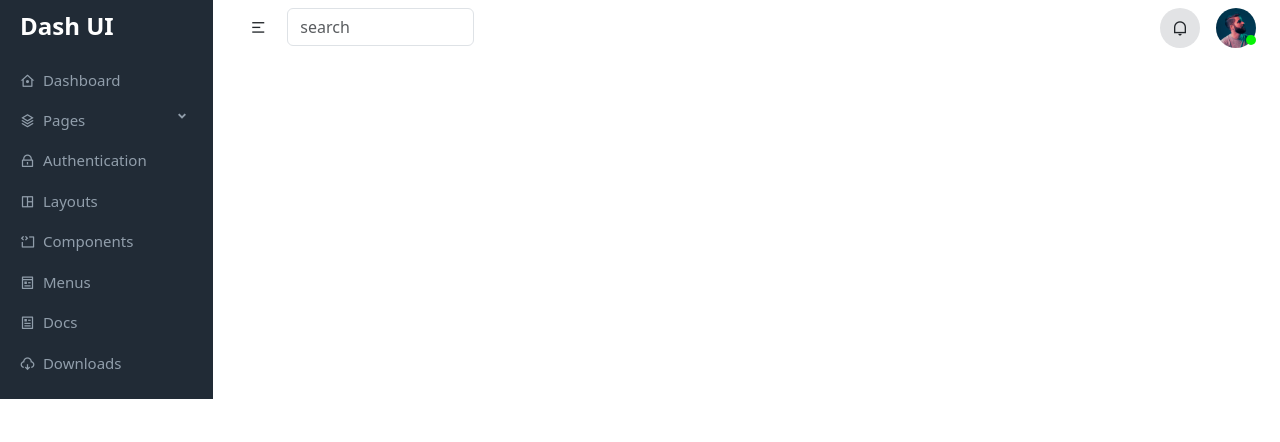
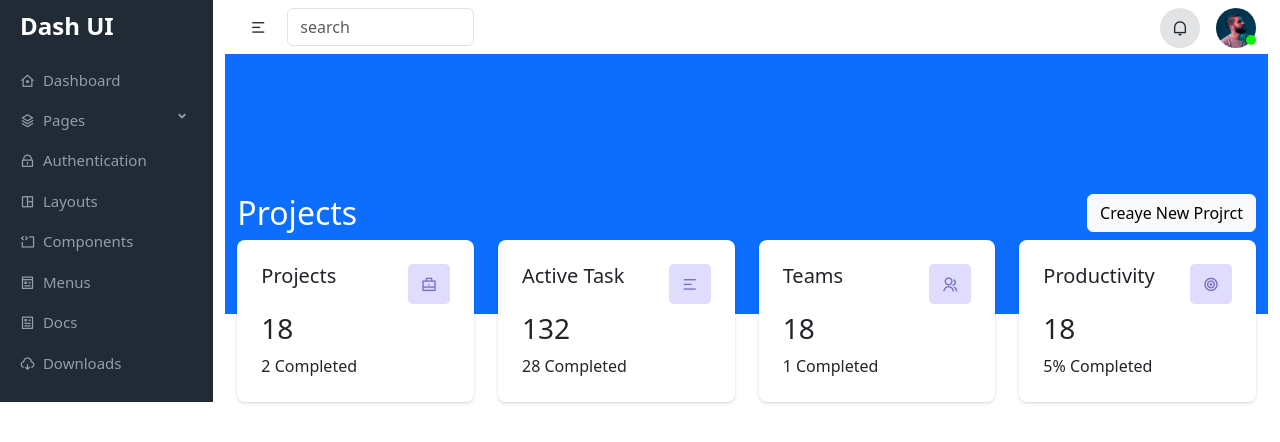
Before and after one commit to syedfahad297/Admin, a plain HTML site: page index.html in a window 1280 px wide. Drawn offline with nearby package versions, Linux system fonts and the light colour scheme.

Commit message:
New html

```diff
--- a/assets/css/style.css
+++ b/assets/css/style.css
@@ -50,3 +50,18 @@ ul {
     right: 0;
     bottom: 3px;
 }
+.py-6{
+    padding: 130px 120px;
+}
+.m4{
+    margin-top: -120px;
+}
+.icon-box {
+    background-color: #e0dcfe;
+    border-radius: 5px;
+    padding: 8px 13px;
+    color: #756dbe;
+}
+.box_shadow {
+    box-shadow: 0 2px 4px rgba(0, 0, 20, .08), 0 1px 2px rgba(0, 0, 20, .08);
+}
--- a/index.html
+++ b/index.html
@@ -85,8 +85,8 @@
                                         class="ri-notification-line"></i></span>
 
                                 <div class="dropdown">
-                                        <a class="dropdown-toggle position-relative" type="button"
-                                            data-bs-toggle="dropdown" aria-expanded="false">
+                                    <a class="dropdown-toggle position-relative" type="button" data-bs-toggle="dropdown"
+                                        aria-expanded="false">
                                         <img class="img-fluid small-circle" src="./assets/images/avatar-1.jpg" />
                                         <span class="online-status"></span>
                                     </a>
@@ -112,6 +112,59 @@
                         </div>
                     </div>
                 </div>
+                <div class="container-fluid bg-primary py-6">
+
+                </div>
+                <div class="container m4">
+                    <div class="row">
+                        <div class="col-6 text-white">
+                            <h2>Projects</h2>
+                        </div>
+                        <div class="col-6 text-end">
+                            <a href="#" class="btn btn-light">Creaye New Projrct</a>
+                        </div>
+                        <div class="col-md-3 mb-3 mb-md-0">
+                            <div class="bg-white p-4 rounded-3 box_shadow">
+                                <div class="d-flex justify-content-between">
+                                    <h5>Projects</h5>
+                                    <span class="icon-box"><i class="ri-briefcase-line"></i></span>
+                                </div>
+                                <h3 class="my-2">18</h3>
+                                <p class="gray-color mb-0">2 Completed</p>
+                            </div>
+                        </div>
+                         <div class="col-md-3 mb-3 mb-md-0">
+                            <div class="bg-white p-4 rounded-3 box_shadow">
+                                <div class="d-flex justify-content-between">
+                                    <h5>Active Task</h5>
+                                    <span class="icon-box"><i class="ri-menu-2-line"></i></span>
+                                </div>
+                                <h3 class="my-2">132</h3>
+                                <p class="gray-color mb-0">28 Completed</p>
+                            </div>
+                        </div>
+                         <div class="col-md-3 mb-3 mb-md-0">
+                            <div class="bg-white p-4 rounded-3 box_shadow">
+                                <div class="d-flex justify-content-between">
+                                    <h5>Teams</h5>
+                                    <span class="icon-box"><i class="ri-group-line"></i></span>
+                                </div>
+                                <h3 class="my-2">18</h3>
+                                <p class="gray-color mb-0">1 Completed</p>
+                            </div>
+                        </div>
+                         <div class="col-md-3 mb-3 mb-md-0">
+                            <div class="bg-white p-4 rounded-3 box_shadow">
+                                <div class="d-flex justify-content-between">
+                                    <h5>Productivity</h5>
+                                    <span class="icon-box"><i class="ri-focus-2-line"></i></i></span>
+                                </div>
+                                <h3 class="my-2">18</h3>
+                                <p class="gray-color mb-0">5% Completed</p>
+                            </div>
+                        </div>
+                    </div>
+                </div>
 
             </div>
         </div>
```
Lines whose indentation alone changed are shown as unchanged.
